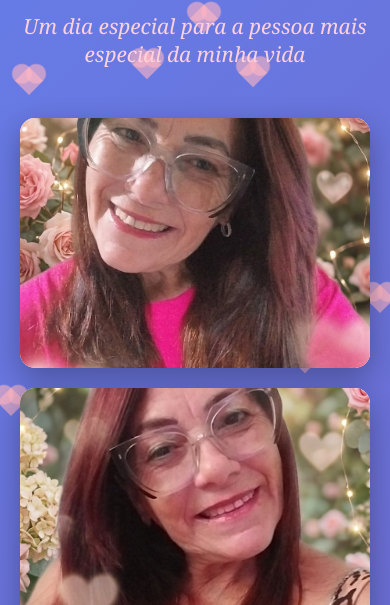
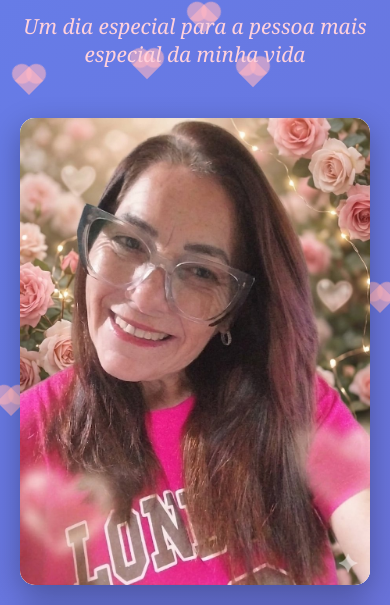
Before and after one commit to Jonasnetoou/FelizAniversarioMeuAmor, a plain HTML site: page index.html in a window 390 px wide. Shown: the part 213-818 px from the top of the page. Drawn offline with Linux system fonts and the light colour scheme.

Commit message:
Update index.html

```diff
--- a/index.html
+++ b/index.html
@@ -126,9 +126,11 @@
 
         .photo-card img {
             width: 100%;
-            height: 300px;
-            object-fit: cover;
+            height: auto;
+            min-height: 250px;
+            object-fit: contain;
             display: block;
+            background: #f8f8f8;
         }
 
         /* Mensagens de amor */
@@ -302,7 +304,12 @@
             }
 
             .photo-card img {
-                height: 250px;
+                height: auto;
+                min-height: 200px;
+            }
+
+            .photo-gallery {
+                grid-template-columns: 1fr;
             }
         }
     </style>
@@ -363,7 +370,7 @@
         Que esse novo ano venha com muitas conquistas, saúde, felicidade e várias histórias boas pra gente rir depois.
     </p>
     <p>
-        <span class="highlight">E pode ficar tranquila: eu continuo aqui, firme, sendo seu caos favorito.</span>
+        <span class="highlight">E pode ficar tranquila: eu continuo aqui, firme, sendo seu bonito favorito.</span>
     </p>
     <p>
         Feliz aniversário, meu amor 🎂🎉💖
```
